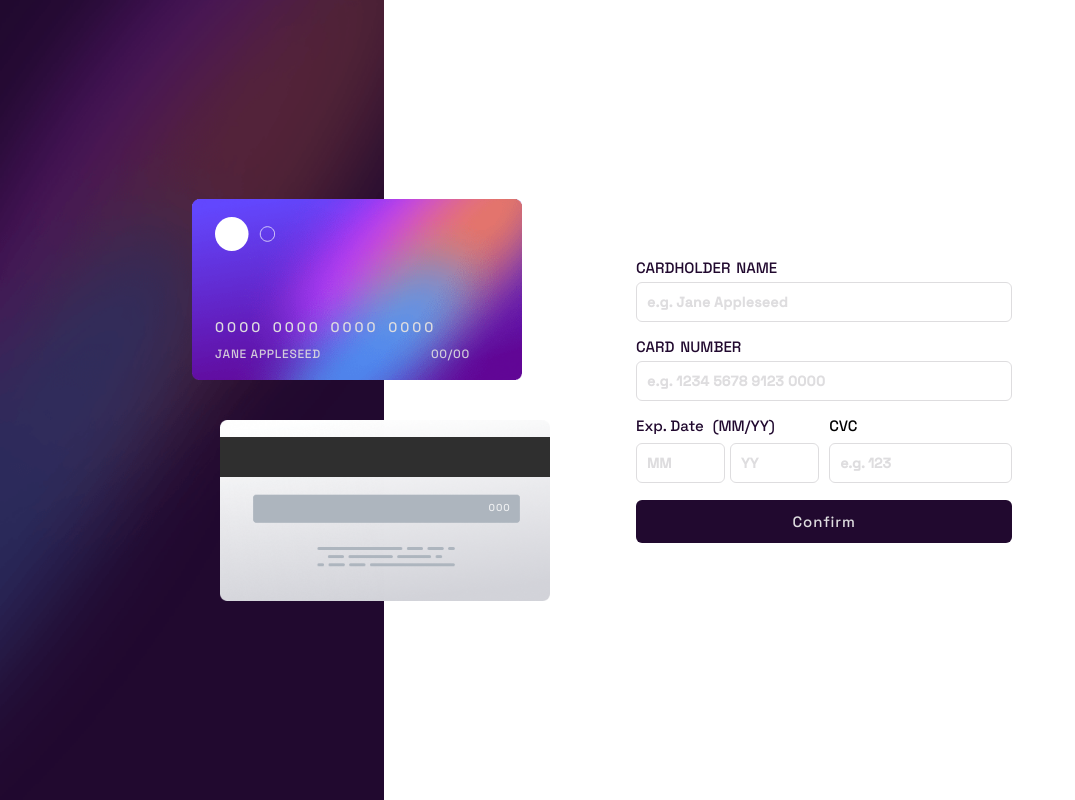
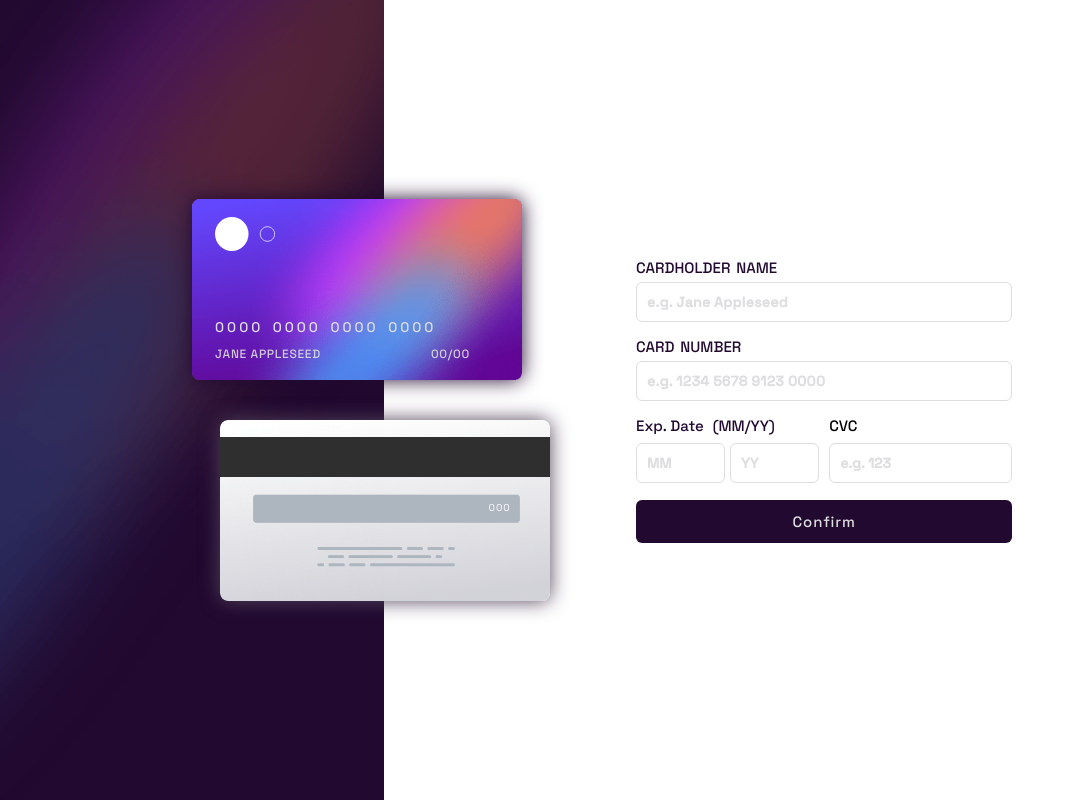
Before and after one commit to amirhossein-peyvand/interactive-card-details-form, a React (Vite) app: page / in a window 1280 px wide. Shown: the whole page, without its empty margins (0-1075 px from the left). Built offline with nearby package versions, Linux system fonts and the light colour scheme.

Commit message:
Creating box shadow for cards

```diff
--- a/src/sass/BackCard.scss
+++ b/src/sass/BackCard.scss
@@ -1,6 +1,7 @@
 @import "color.scss";
 
 .backCard {
+  border-radius: 8px;
   overflow: hidden;
   min-height: 20vh;
   position: relative;
--- a/src/sass/DesktopDesign.scss
+++ b/src/sass/DesktopDesign.scss
@@ -33,11 +33,12 @@
 
       .frontCard {
         align-self: flex-start;
+        box-shadow: 0 0 20px 0 $very-dark-violet;
       }
 
       .backCard {
         align-self: flex-end;
-
+        box-shadow: 0 0 20px 0 hsl(278, 15%, 31%);
         .cvv2 {
           top: 45%;
         }
--- a/src/sass/FrontCard.scss
+++ b/src/sass/FrontCard.scss
@@ -1,6 +1,7 @@
 @import "color.scss";
 
 .frontCard {
+  border-radius: 8px;
   position: relative;
   width: 200px;
   z-index: 999;
```
